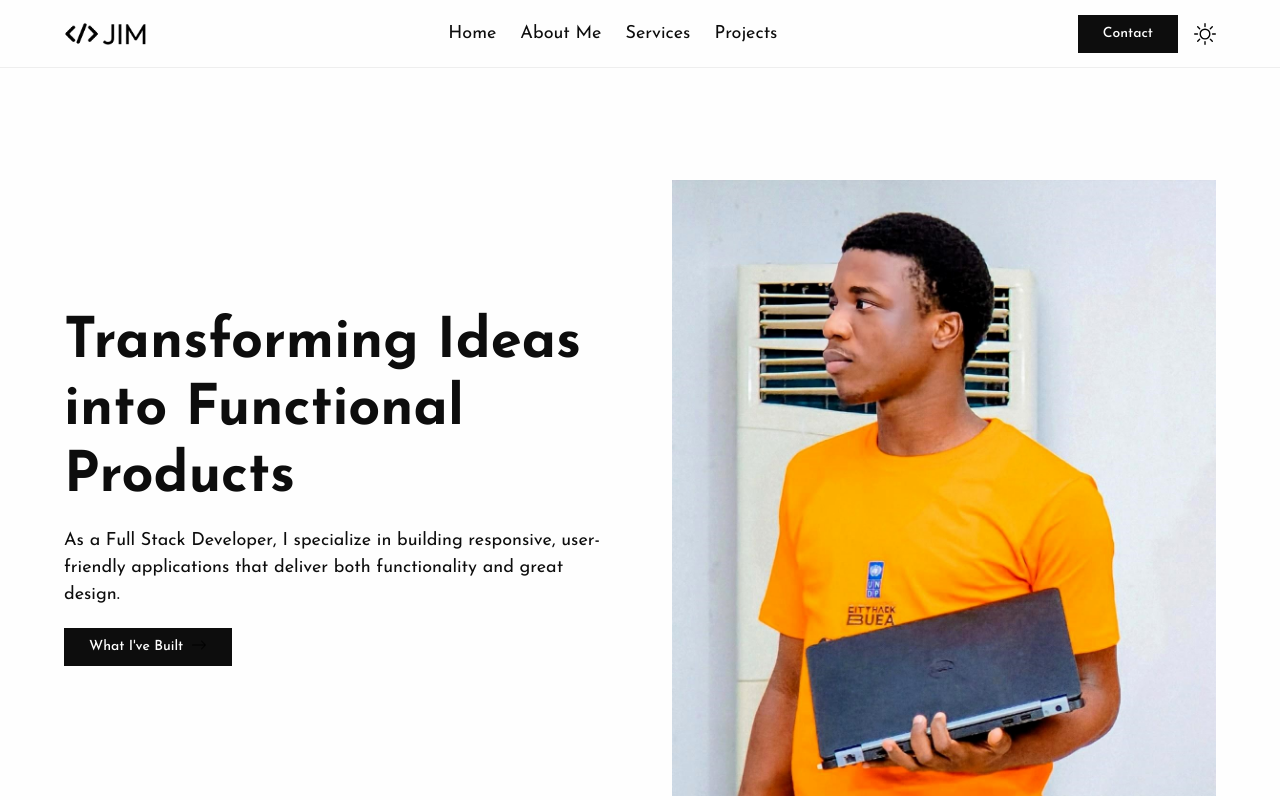
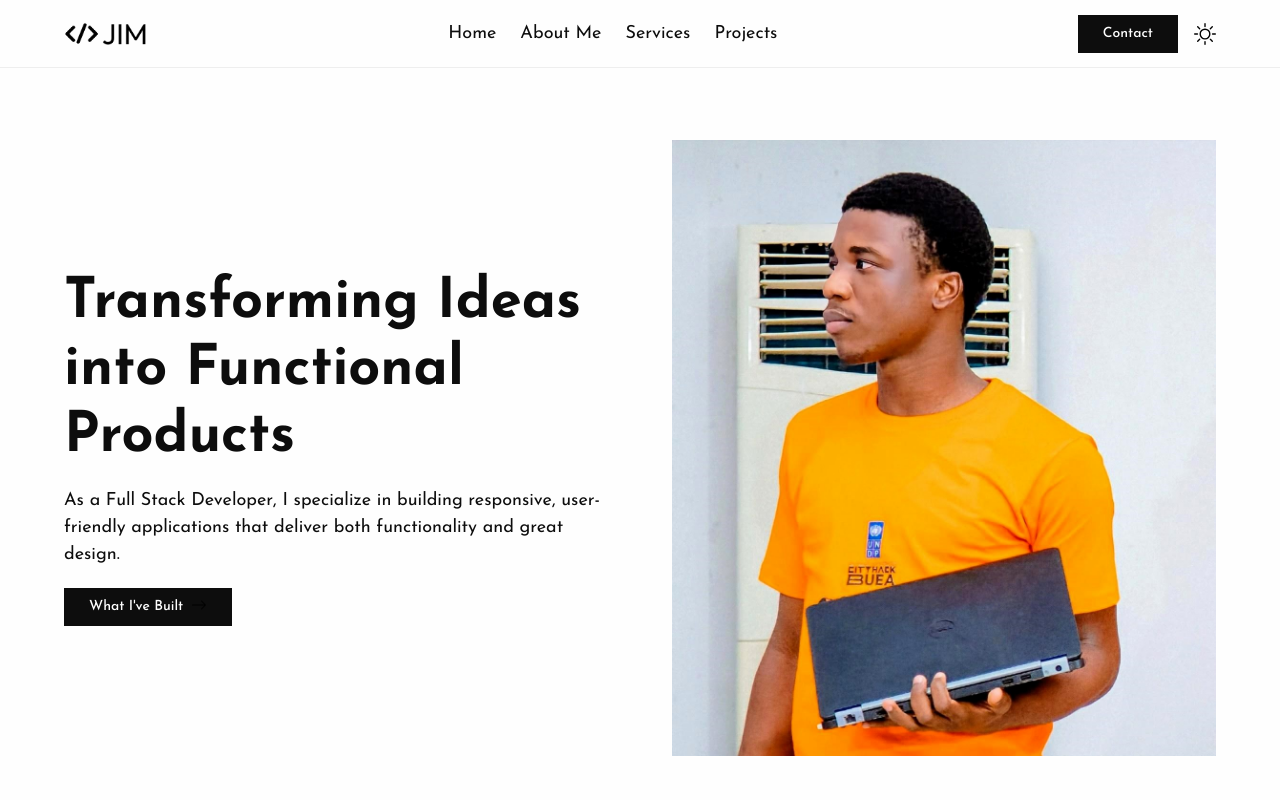
Before and after one commit to JIM440/takemjim-portfolio-v3, a React (Vite) app: page / in a window 1280 px wide. Shown: the top 800 px of the page. Built offline with nearby package versions, Linux system fonts and the light colour scheme.

Commit message:
remove a padding on larger screens to ensure hero is visible

```diff
--- a/src/pages/home/components/hero/index.tsx
+++ b/src/pages/home/components/hero/index.tsx
@@ -6,7 +6,7 @@ import { ArrowRight } from 'react-bootstrap-icons';
 const Hero = () => {
   return (
     <Section id="home">
-      <div className="grid grid-cols-none gap-8 items-center min-[780px]:grid-cols-2 min-[780px]:gap-12 lg:gap-16">
+      <div className="grid grid-cols-none gap-8 items-center min-[780px]:grid-cols-2 min-[780px]:gap-12 lg:gap-16  lg:mt-[-40px]">
         <div className="flex flex-col gap-3 md:gap-4">
           <h1>Transforming Ideas into Functional Products</h1>
           <p>
@@ -14,7 +14,7 @@ const Hero = () => {
             user-friendly applications that deliver both functionality and great
             design.
           </p>
-          <a href="#projects" className="mt-1">
+          <a href="#projects" className="mt-1 self-start">
             <Button
               title={`What I've Built`}
               icon={
```
